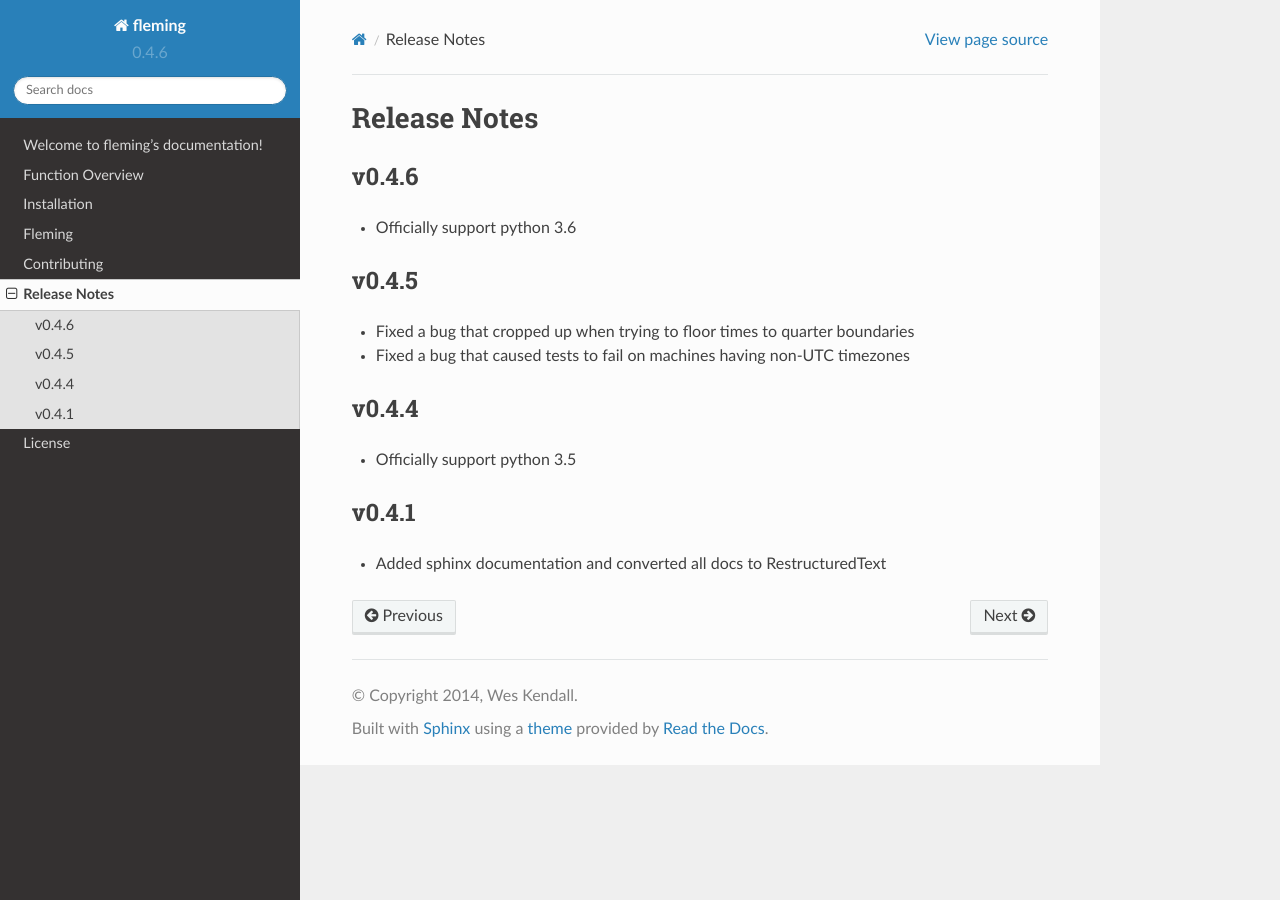
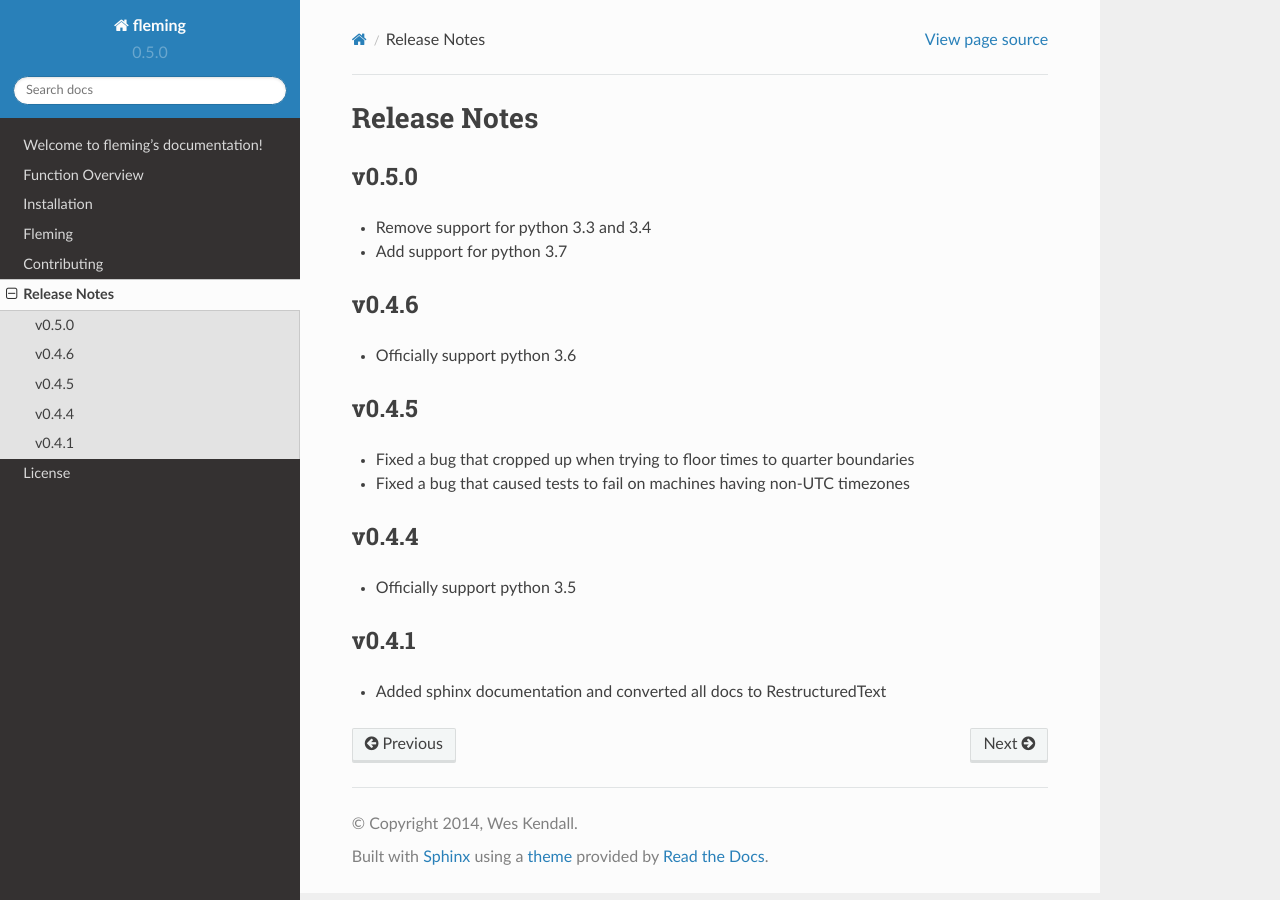
Before and after one commit to ambitioninc/fleming, a Sphinx documentation site: the page built from docs/release_notes.rst, in a window 1280 px wide. Built offline with Sphinx 7.4.7 and the Read the Docs theme 2.0.0, drawn with Linux system fonts in a browser that asks for light colours.

Commit message:
python 3,7

```diff
--- a/docs/release_notes.rst
+++ b/docs/release_notes.rst
@@ -1,5 +1,10 @@
 Release Notes
 =============
+
+v0.5.0
+------
+* Remove support for python 3.3 and 3.4
+* Add support for python 3.7
 
 v0.4.6
 ------
--- a/fleming/version.py
+++ b/fleming/version.py
@@ -1,2 +1,2 @@
 # pragma: no cover
-__version__ = '0.4.6'
+__version__ = '0.5.0'
```
Also changed, not shown: .travis.yml.
